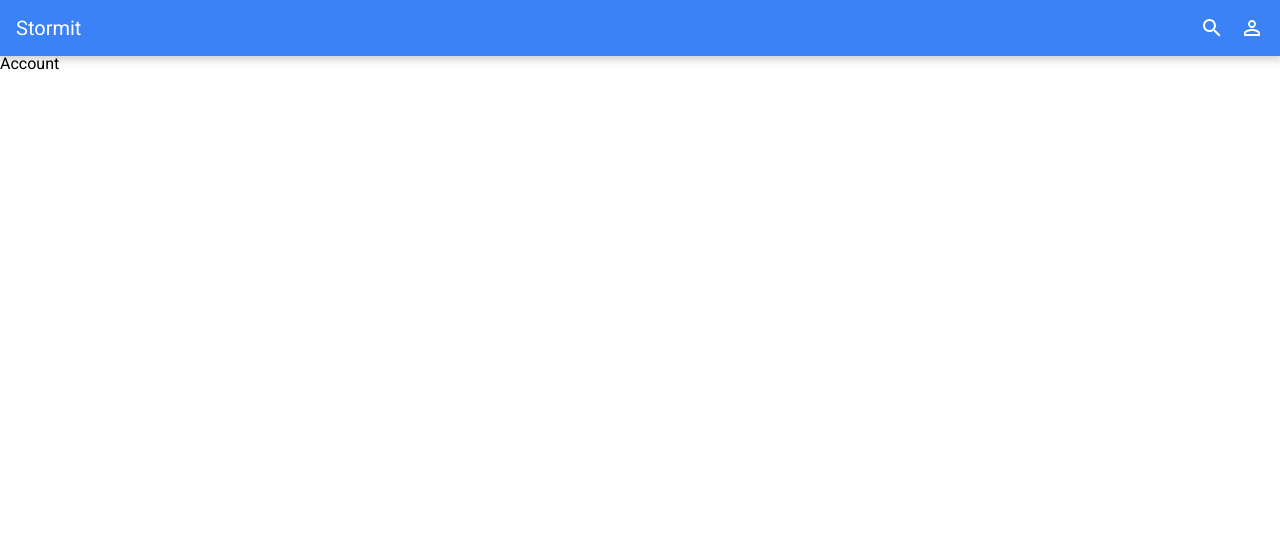
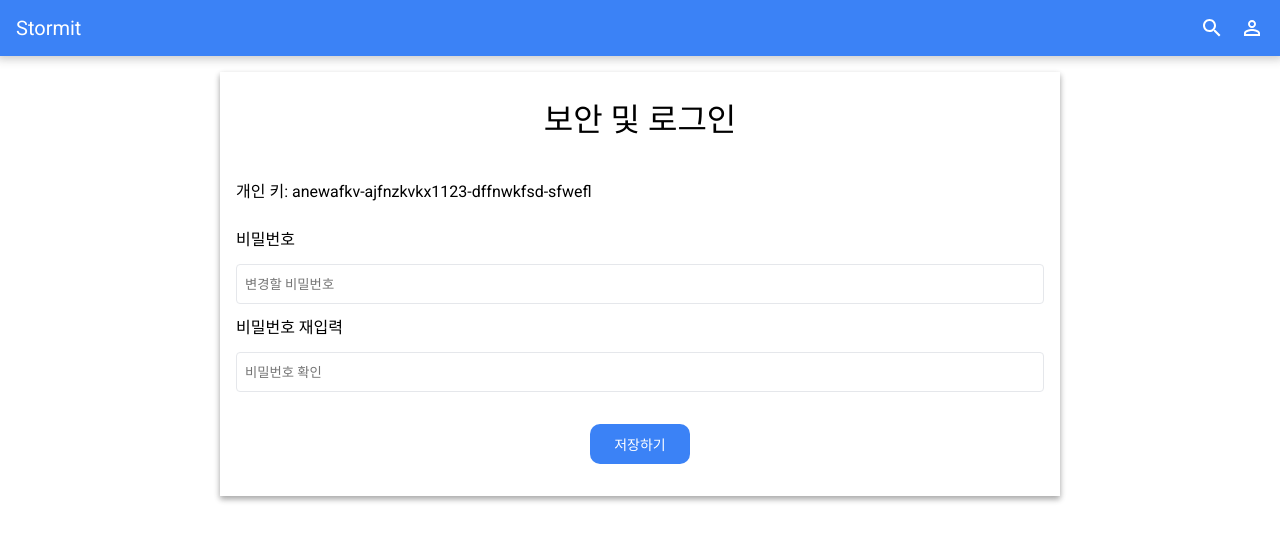
Before and after one commit to codestates/beb-04-stormit, a React (Create React App) app in the folder client/: page /account in a window 1280 px wide. Shown: the top 540 px of the page. Built offline with nearby package versions, Linux system fonts and the light colour scheme.

Commit message:
fix: minor

```diff
--- a/client/src/components/ProfileModal.tsx
+++ b/client/src/components/ProfileModal.tsx
@@ -128,7 +128,7 @@ const ProfileModal: React.FC = () => {
           </div>
           <Divider />
           <div className="profile-modal-item" onClick={onClickAccountButton}>
-            개인정보 변경
+            보안 및 로그인
           </div>
 
           <Divider />
--- a/client/src/components/common/Dialog.tsx
+++ b/client/src/components/common/Dialog.tsx
@@ -1,5 +1,11 @@
 import React from "react";
 import styled from "styled-components";
+
+const Base = styled.div`
+  background-color: white;
+  padding: 1rem; // 16px
+  box-shadow: 0 3px 6px rgba(0, 0, 0, 0.16), 0 3px 6px rgba(0, 0, 0, 0.23);
+`;
 
 interface Props extends React.HTMLAttributes<HTMLDivElement> {
   children: React.ReactNode;
@@ -9,11 +15,4 @@ const Dialog: React.FC<Props> = ({ children, ...props }) => {
   return <Base {...props}>{children}</Base>;
 };
 
-const Base = styled.div`
-  background-color: white;
-  padding: 1rem; // 16px
-  box-shadow: 0px 8px 12px 6px rgba(0, 0, 0, 0.15),
-    0px 4px 4px rgba(0, 0, 0, 0.3);
-`;
-
 export default Dialog;
--- a/client/src/pages/Account.tsx
+++ b/client/src/pages/Account.tsx
@@ -1,7 +1,74 @@
 import React from "react";
+import { useNavigate } from "react-router-dom";
+import styled from "styled-components";
+import Button from "../components/common/Button";
+import Dialog from "../components/common/Dialog";
+import Input from "../components/common/Input";
+
+const Base = styled.div`
+  display: flex;
+  flex-direction: column;
+  margin: 1rem; // 16px
+
+  .account-dialog-contents {
+    display: flex;
+    flex-direction: column;
+    gap: 1rem; // 16px
+  }
+
+  .account-dialog-title {
+    font-size: 2rem;
+    font-weight: 500;
+    text-align: center;
+    margin: 1rem 0; // 16px 0
+  }
+
+  .account-button-wrapper {
+    display: flex;
+    justify-content: center;
+    margin: 1rem 0; // 16px 0
+  }
+
+  .private-key {
+    margin: 1rem 0; // 16px 0
+  }
+
+  // 600px
+  @media screen and (min-width: 37.5rem) {
+    margin: 1rem auto;
+    max-width: 37.5rem; // 600px
+  }
+
+  // 1240px
+  @media screen and (min-width: 77.5rem) {
+    max-width: 52.5rem; // 840px
+  }
+`;
 
 const Account: React.FC = () => {
-  return <div>Account</div>;
+  const navigate = useNavigate();
+
+  return (
+    <Base>
+      <Dialog>
+        <div className="account-dialog-contents">
+          <p className="account-dialog-title">보안 및 로그인</p>
+          <p className="private-key">
+            개인 키: anewafkv-ajfnzkvkx1123-dffnwkfsd-sfwefl
+          </p>
+          <label className="password-label">비밀번호</label>
+          <Input placeholder="변경할 비밀번호" />
+          <label className="password-label">비밀번호 재입력</label>
+          <Input placeholder="비밀번호 확인" />
+          <div className="account-button-wrapper">
+            <Button variant="contained" onClick={() => navigate("/")}>
+              저장하기
+            </Button>
+          </div>
+        </div>
+      </Dialog>
+    </Base>
+  );
 };
 
 export default Account;
```
